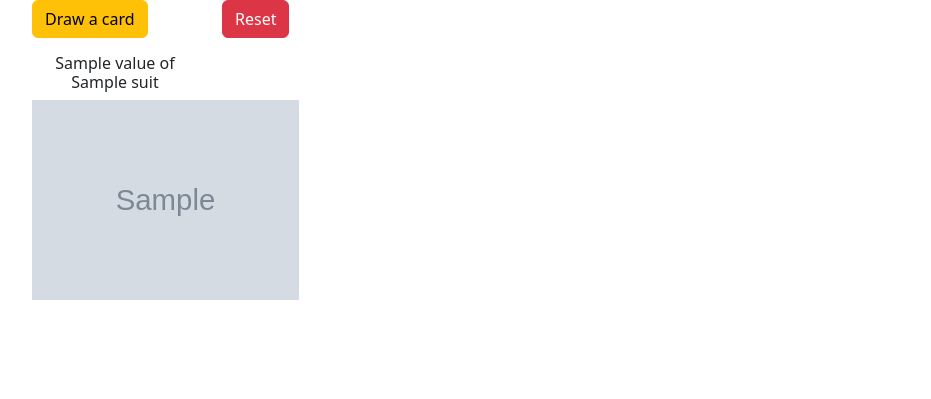
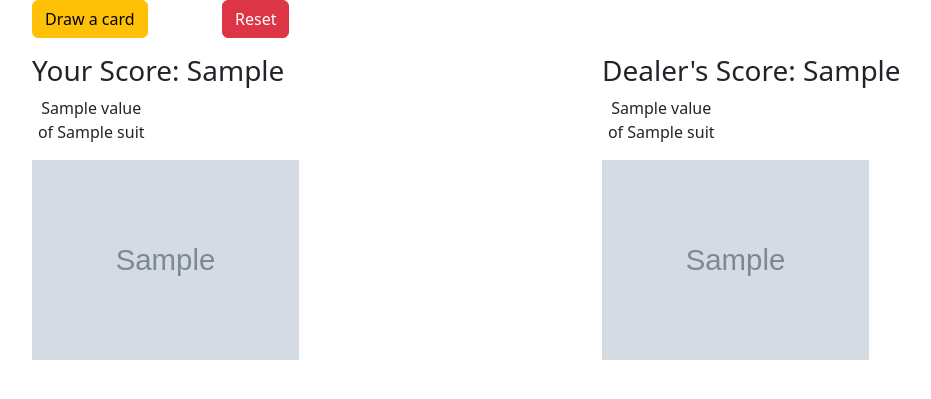
Before and after one commit to aeamosov/Blackjack-learning-demo, a Flask app: template templates/game.html in a window 1280 px wide. Shown: the part 56-455 px from the top of the page, without its empty margins (50-981 px from the left). Run offline with Flask 3, Linux system fonts and the light colour scheme; the template is opened without the code that fills it: most values are stand-ins (such as "Sample title", 1, 10 or a date in 2020); grey boxes marked "Sample" are stand-in pictures.

Commit message:
added dealer

```diff
--- /dev/null
+++ b/BJ.py
@@ -0,0 +1,53 @@
+from flask import Flask, render_template, request
+import random
+import requests
+import json
+
+app = Flask(__name__)
+#стоимости карт (упрощенно)
+card_values={'2':2,'3':3,'4':4,'5':5,'6':6,'7':7,'8':8,'9':9,'10':10,'JACK':10,'QUEEN':10,'KING':10,'ACE':11}
+hand = []
+dealer_hand = []
+#Создание колоды
+def create_deck():
+	deck_id = json.loads(requests.post('https://deckofcardsapi.com/api/deck/new/shuffle/?deck_count=1').text)['deck_id']
+	return deck_id
+#Вытягивание карты
+def draw_card(deck_id):
+	card = json.loads(requests.post('https://deckofcardsapi.com/api/deck/'+deck_id+'/draw/?count=1').text)
+	return card
+#отображение стартовой страницы
+@app.route('/')
+def index():
+	return render_template('index.html')
+
+#вытягивание карты игроком
+@app.route('/game/<deck_id>/draw')
+def draw(deck_id):
+	card = draw_card(deck_id)['cards'][0]
+	hand.append(card)
+	hand_value = sum(card_values[x['value']] for x in hand)
+	dealer_hand_value = sum(card_values[x['value']] for x in dealer_hand)
+	return render_template('game.html', deck_id=deck_id, hand=hand, hand_value=hand_value, dealer_hand=dealer_hand, dealer_hand_value=dealer_hand_value)
+
+#Страница новой игры
+@app.route('/game')
+def new_game():
+	deck_id = create_deck()
+	global hand
+	hand = []
+	global dealer_hand
+	dealer_hand = []
+	#первая карта игрока вытягивается сразу
+	draw(deck_id)
+	hand_value = sum(card_values[x['value']] for x in hand)
+	#вытягивание дилером
+	for i in range (0,2):
+		dealer_card = draw_card(deck_id)['cards'][0]
+		dealer_hand.append(dealer_card)
+	dealer_hand_value = sum(card_values[x['value']] for x in dealer_hand)
+	return render_template('game.html', deck_id=deck_id, hand=hand, hand_value=hand_value, dealer_hand=dealer_hand, dealer_hand_value=dealer_hand_value)
+
+#Конфиг запуска
+if __name__=='__main__':
+	app.run(port=8000,debug=True)
--- a/app.py
+++ /dev/null
@@ -1,38 +0,0 @@
-from flask import Flask, render_template, request
-import random
-import requests
-import json
-
-app = Flask(__name__)
-
-# List to store drawn cards
-hand = []
-def create_deck():
-	deck_id = json.loads(requests.post('https://deckofcardsapi.com/api/deck/new/shuffle/?deck_count=1').text)['deck_id']
-	return deck_id
-
-def draw_card(deck_id):
-	card = json.loads(requests.post('https://deckofcardsapi.com/api/deck/'+deck_id+'/draw/?count=1').text)
-	return card
-
-@app.route('/')
-def index():
-	return render_template('index.html', hand=hand)
-
-@app.route('/game')
-def new_game():
-	deck_id = create_deck()
-	global hand
-	hand = []
-	return render_template('game.html', deck_id=deck_id, hand=hand)
-
-@app.route('/game/<deck_id>/draw')
-def draw(deck_id):
-	card = draw_card(deck_id)['cards'][0]
-	# Append the drawn card_image to the hand
-	hand.append(card)
-	return render_template('game.html', deck_id=deck_id, hand=hand)
-
-#Конфиг запуска
-if __name__=='__main__':
-	app.run(port=8000,debug=True)
--- a/templates/game.html
+++ b/templates/game.html
@@ -18,13 +18,46 @@
 		</form>
 	</div>
 </div>
+<div class="row">
+	<div class="col-6">
+		{% if hand_value>21 %}
+		<h1> Too much =( Try again?</h1>
+		<h3 style="color:red">Your Score: {{hand_value}}</h3>
+		{% elif hand_value == 21 %}
+		<h1 style="color:green"> Victory! Try again?</h1>
+		<h3 style="color:green">Your Score: {{hand_value}}</h3>
+		{% else %}
+		<h3>Your Score: {{hand_value}}</h3>
+		{% endif %}
+		<div class="row">
+	    {% for card in hand %}
+	        <div class="col-3 text-center">
+				<p>{{ card['value'] }} of {{ card['suit'] }}</p>
+	            <img src="{{ card['image'] }}" alt="Card" style="height: 200px;">
+	        </div>
+	    {% endfor %}
+		</div>
+	</div>
 
-<div class="row">
-    {% for card in hand %}
-        <div class="col-md-2 text-center">
-			<h6>{{ card['value'] }} of {{ card['suit'] }}</h6>
-            <img src="{{ card['image'] }}" alt="Card" style="height: 200px;">
-        </div>
-    {% endfor %}
+	<div class="col-6">
+		{% if dealer_hand_value>21 %}
+		<h1 style="color:green"> Victory! Try again?</h1>
+		<h3 style="color:green">Dealer's Score: {{dealer_hand_value}}</h3>
+		{% elif dealer_hand_value == 21 %}
+		<h1 style="color:green"> Bad luck =( Try again?</h1>
+		<h3 style="color:red">Dealer's Score: {{dealer_hand_value}}</h3>
+		{% else %}
+		<h3>Dealer's Score: {{dealer_hand_value}}</h3>
+		{% endif %}
+		<div class="row">
+	    {% for dealer_card in dealer_hand %}
+	        <div class="col-3 text-center">
+				<p>{{ dealer_card['value'] }} of {{ dealer_card['suit'] }}</p>
+	            <img src="{{ dealer_card['image'] }}" alt="Card" style="height: 200px;">
+	        </div>
+	    {% endfor %}
+		</div>
+	</div>
 </div>
+
 {% endblock %}
```
